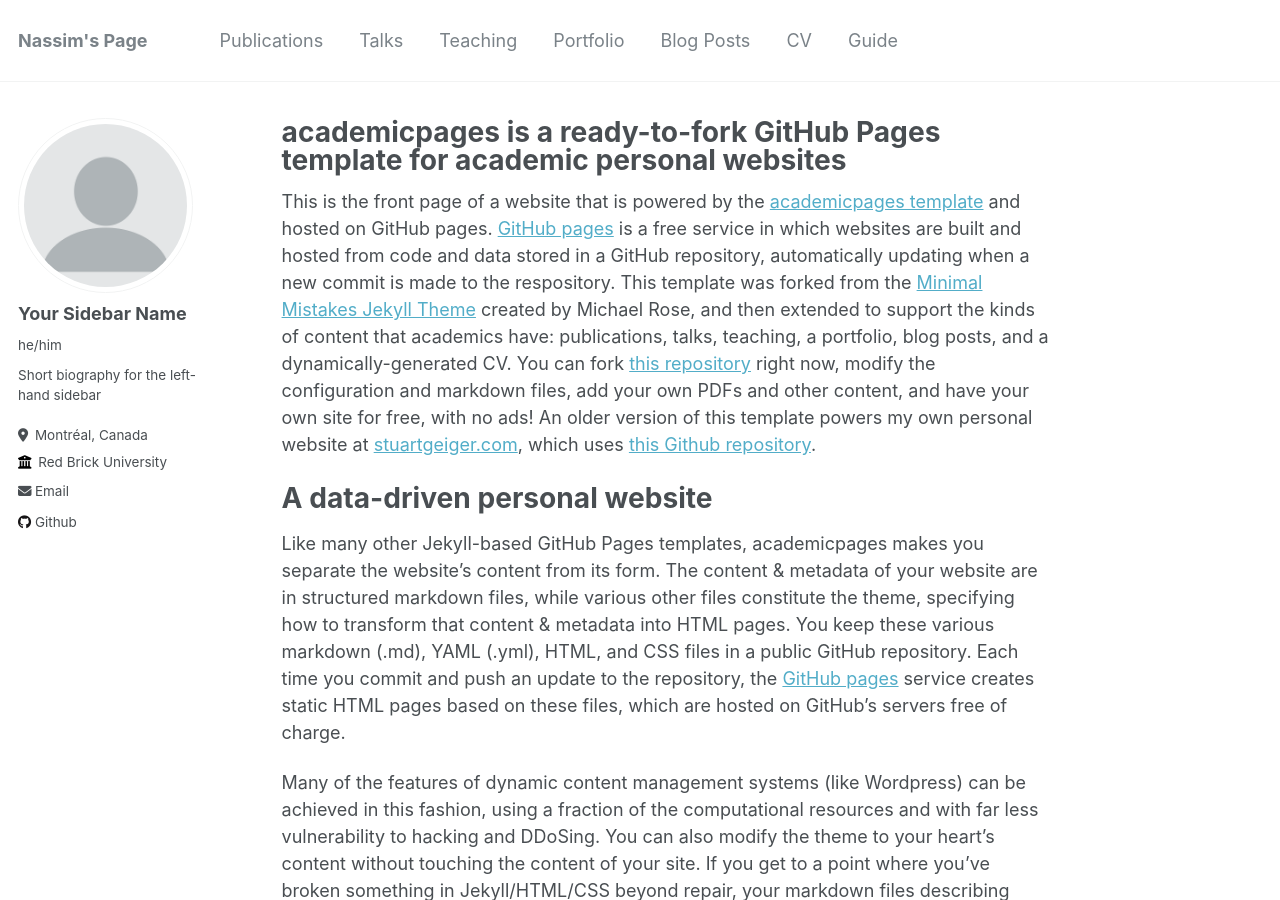
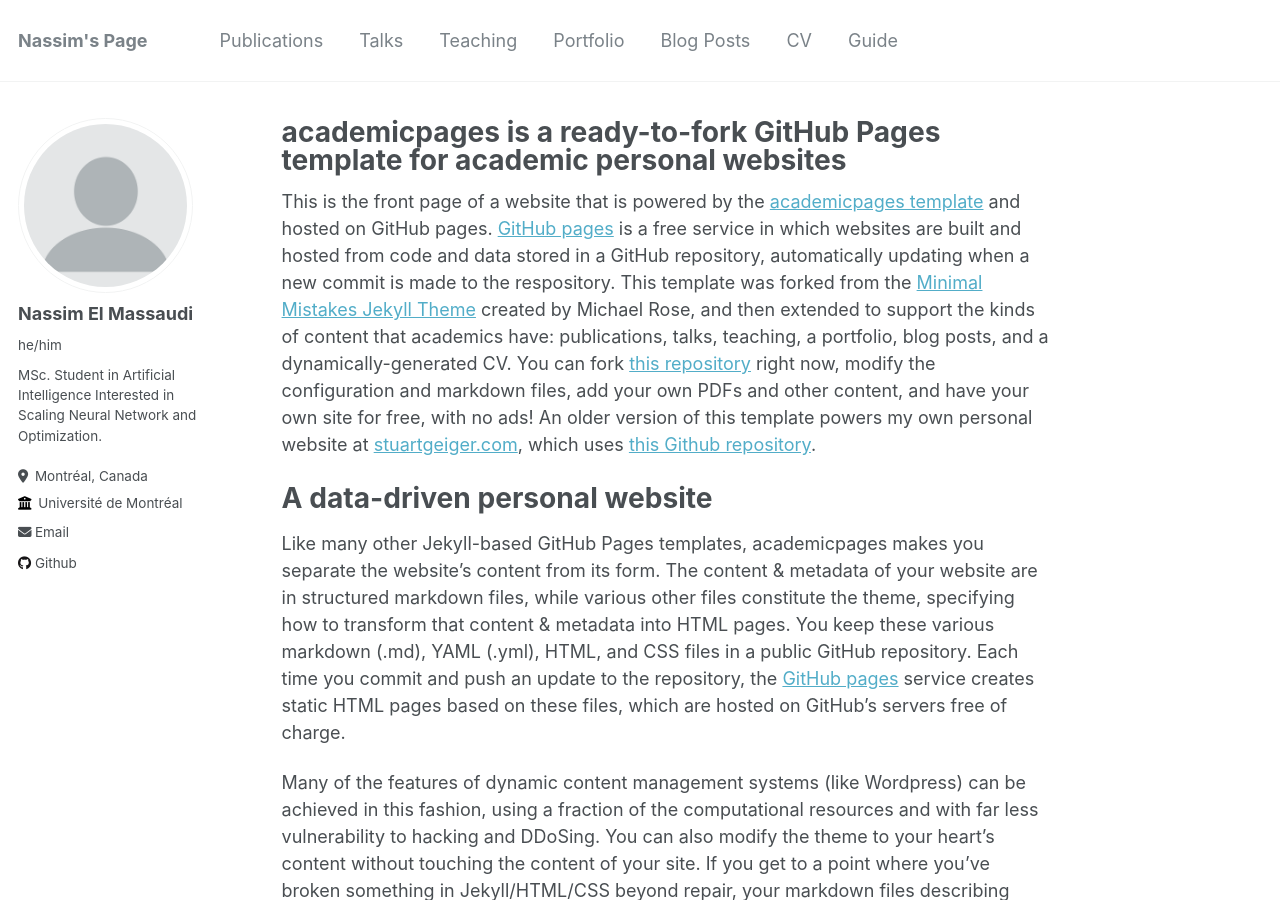
Before and after one commit to nassim-massaudi/nassim-massaudi.github.io, a Jekyll site: the page built from _pages/about.md, in a window 1280 px wide and 900 px high. Built offline with Jekyll 4.4.1, drawn with Linux system fonts in a browser that asks for light colours.

Commit message:
Update _config.yml
update university

```diff
--- a/_config.yml
+++ b/_config.yml
@@ -22,11 +22,11 @@ repository               : "https://github.com/nassimmassaudi"
 author:
   # Biographic information
   avatar           : "profile.png"
-  name             : "Your Sidebar Name"
+  name             : "Nassim El Massaudi"
   pronouns         : "he/him"
-  bio              : "Short biography for the left-hand sidebar"
+  bio              : "MSc. Student in Artificial Intelligence Interested in Scaling Neural Network and Optimization."
   location         : "Montréal, Canada"
-  employer         : "Red Brick University"
+  employer         : "Université de Montréal"
   uri              : # URL
   email            : "nassim.el.massaudi@umontreal.ca"
 
```
